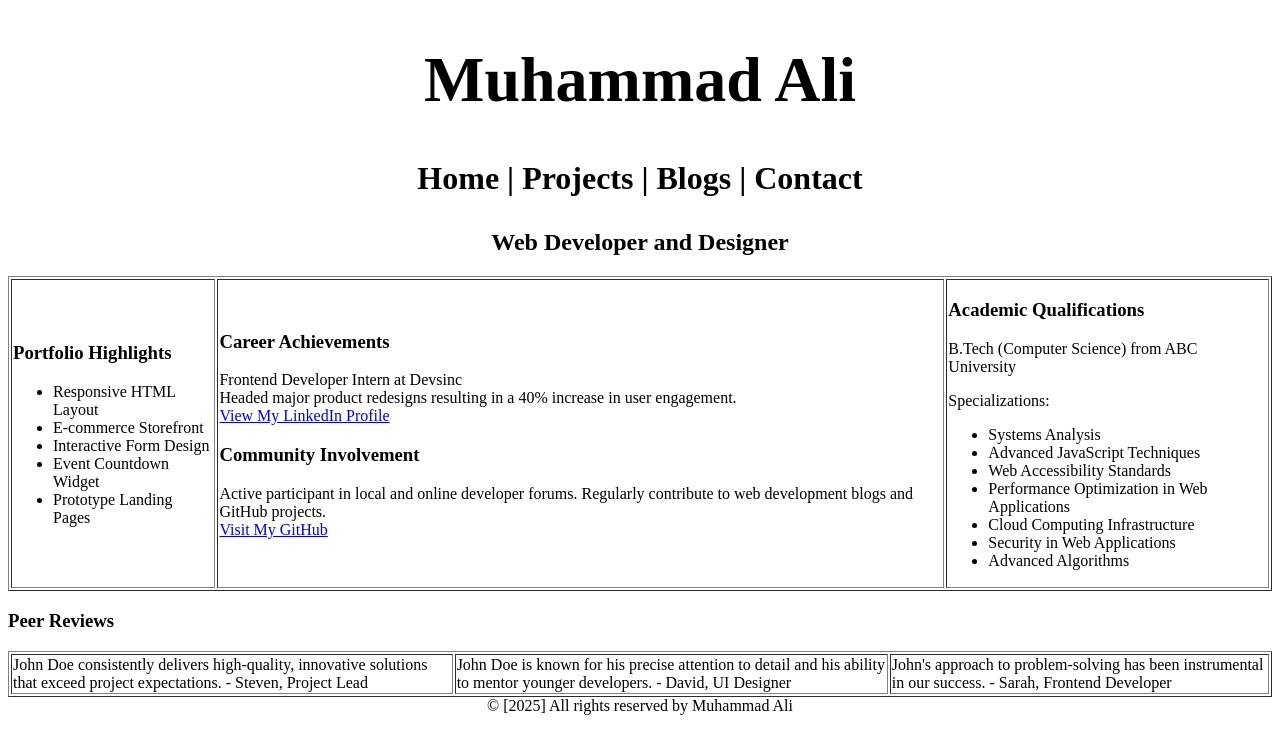
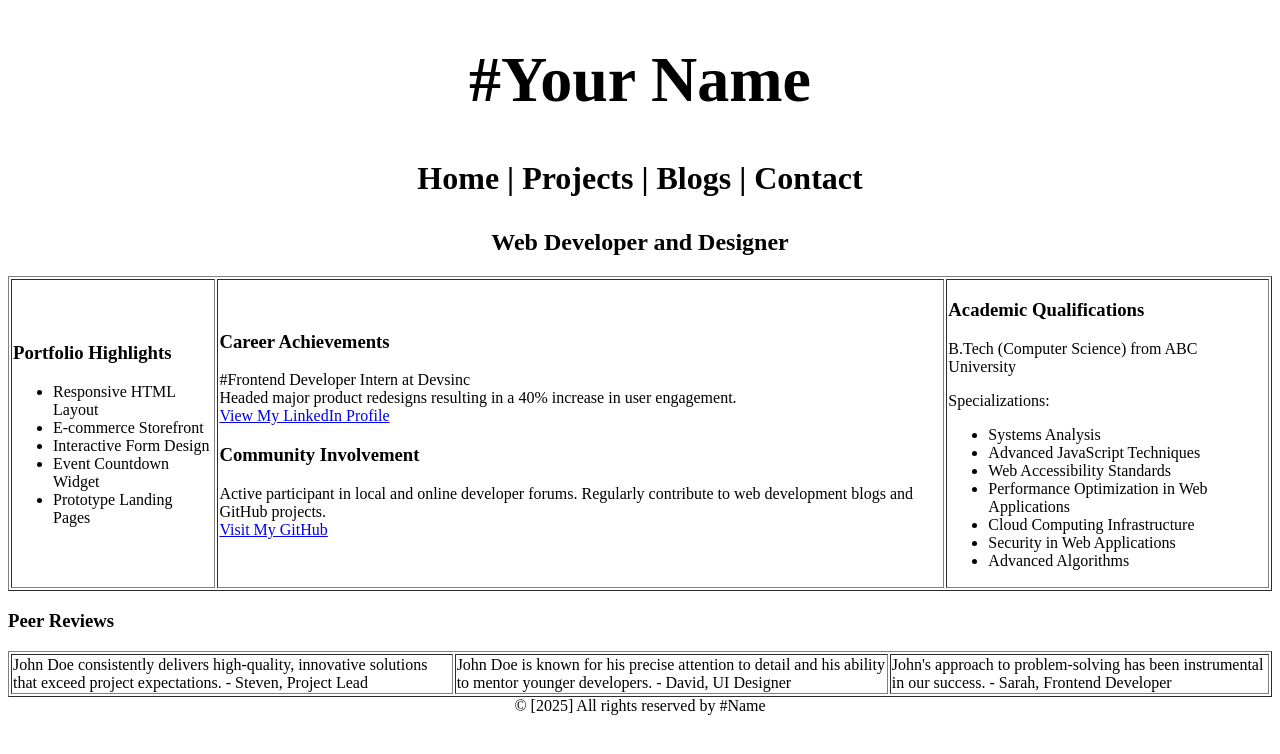
Before and after one commit to muhammadali786-py/first_web_app, a Django app: page /portfolio/ in a window 1280 px wide. Shown: the top 754 px of the page. Run offline with Django 5.2, Linux system fonts and the light colour scheme.

Commit message:
Update portfolio.html

```diff
--- a/templates/portfolio.html
+++ b/templates/portfolio.html
@@ -14,7 +14,7 @@
 </head>
 <body>
     <header>
-        <h1 style="text-align:center;">Muhammad Ali</h1>
+        <h1 style="text-align:center;">#Your Name</h1>
         <p style="text-align:center;">Home | Projects | Blogs | Contact</p>
     </header>
     <h2 style="text-align:center;">Web Developer and Designer</h2>
@@ -32,7 +32,7 @@
             </td>
             <td>
                 <h3>Career Achievements</h3>
-                <p>Frontend Developer Intern at Devsinc<br>Headed major product redesigns resulting in a 40% increase in user engagement.<br><a href="#">View My LinkedIn Profile</a></p>
+                <p>#Frontend Developer Intern at Devsinc<br>Headed major product redesigns resulting in a 40% increase in user engagement.<br><a href="#">View My LinkedIn Profile</a></p>
                 <h3>Community Involvement</h3>
                 <p>Active participant in local and online developer forums. Regularly contribute to web development blogs and GitHub projects.<br><a href="#">Visit My GitHub</a></p>
             </td>
@@ -61,7 +61,7 @@
         </tr>
     </table>
     <footer style="text-align:center;">
-        © [2025] All rights reserved by Muhammad Ali
+        © [2025] All rights reserved by #Name
     </footer>
 </body>
 </html></h1>
```
